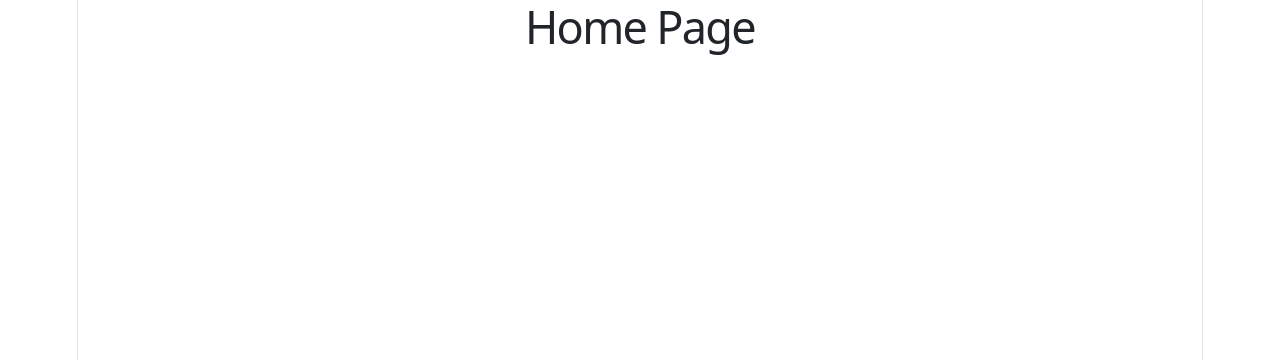
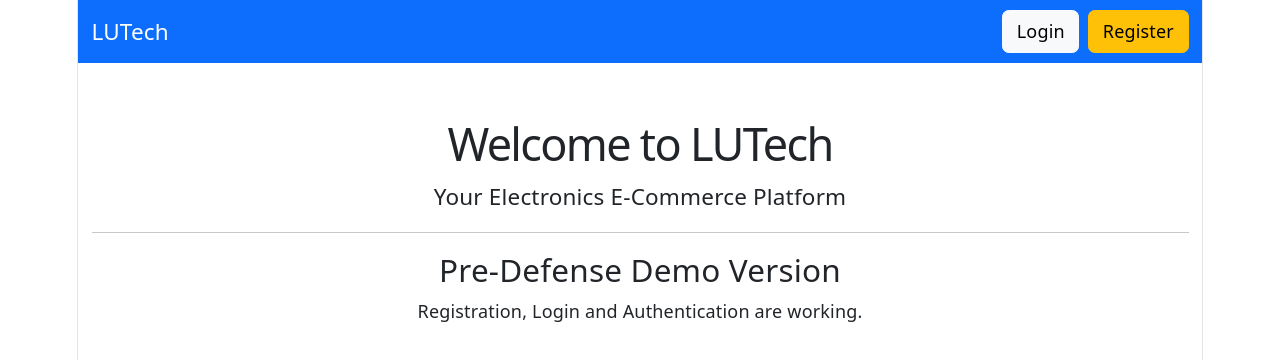
Before and after one commit to bishal-002/LUTech, a React app in the folder frontend/: page / in a window 1280 px wide. Shown: the top 360 px of the page. Built offline with nearby package versions, Linux system fonts and the light colour scheme; the HTML template or start-up script is replaced by a standard one.

Commit message:
Logout function created

```diff
--- a/frontend/src/components/Navbar.jsx
+++ b/frontend/src/components/Navbar.jsx
@@ -0,0 +1,62 @@
+import { Link, useNavigate } from "react-router-dom";
+
+function Navbar() {
+  const navigate = useNavigate();
+
+  const userInfo = JSON.parse(
+    localStorage.getItem("userInfo")
+  );
+
+  const handleLogout = () => {
+    localStorage.removeItem("userInfo");
+    navigate("/login");
+  };
+
+  return (
+    <nav className="navbar navbar-expand-lg navbar-dark bg-primary">
+      <div className="container">
+
+        <Link className="navbar-brand" to="/">
+          LUTech
+        </Link>
+
+        <div className="ms-auto">
+
+          {!userInfo ? (
+            <>
+              <Link
+                to="/login"
+                className="btn btn-light me-2"
+              >
+                Login
+              </Link>
+
+              <Link
+                to="/register"
+                className="btn btn-warning"
+              >
+                Register
+              </Link>
+            </>
+          ) : (
+            <>
+              <span className="text-white me-3">
+                Welcome User
+              </span>
+
+              <button
+                onClick={handleLogout}
+                className="btn btn-danger"
+              >
+                Logout
+              </button>
+            </>
+          )}
+
+        </div>
+      </div>
+    </nav>
+  );
+}
+
+export default Navbar;
--- a/frontend/src/pages/Home.jsx
+++ b/frontend/src/pages/Home.jsx
@@ -1,5 +1,27 @@
+import Navbar from "../components/Navbar";
+
 function Home() {
-  return <h1>Home Page</h1>;
+  return (
+    <>
+      <Navbar />
+
+      <div className="container mt-5 text-center">
+        <h1>Welcome to LUTech</h1>
+
+        <p className="lead">
+          Your Electronics E-Commerce Platform
+        </p>
+
+        <hr />
+
+        <h3>Pre-Defense Demo Version</h3>
+
+        <p>
+          Registration, Login and Authentication are working.
+        </p>
+      </div>
+    </>
+  );
 }
 
 export default Home;
```
